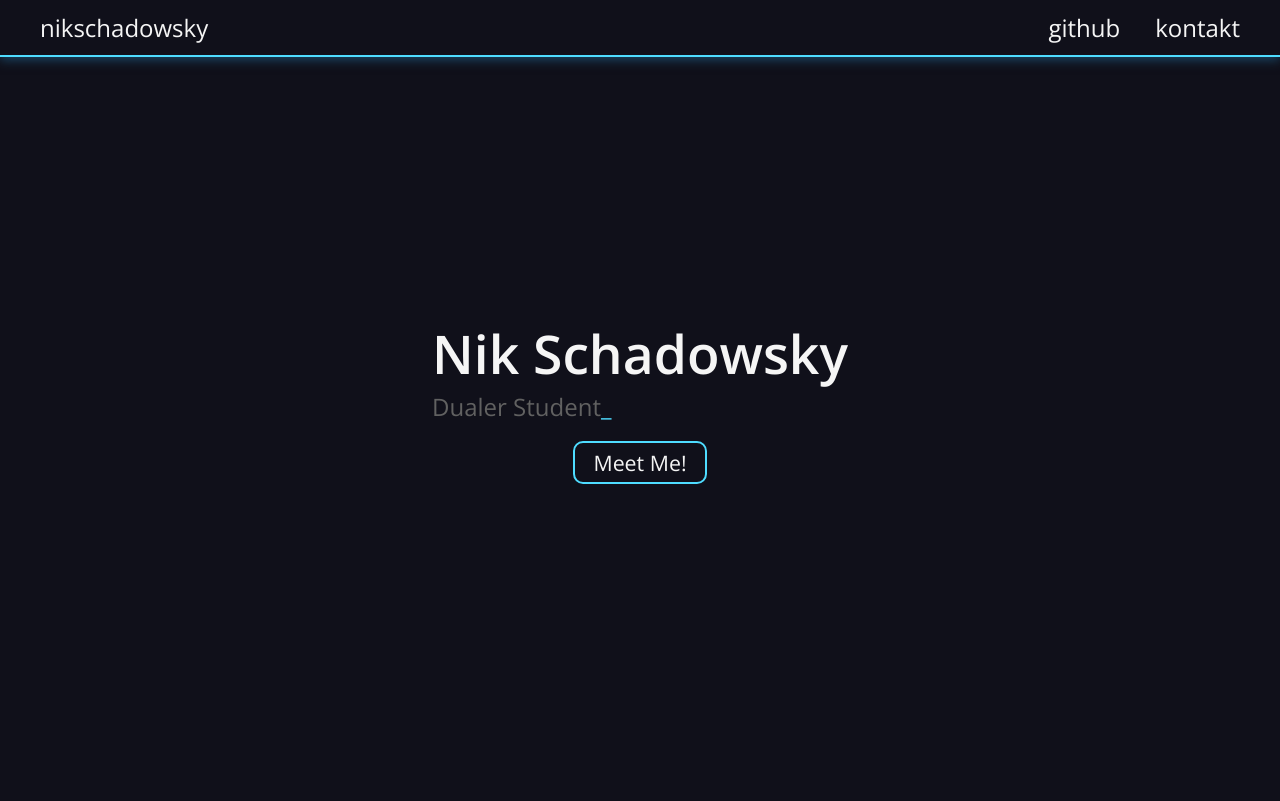
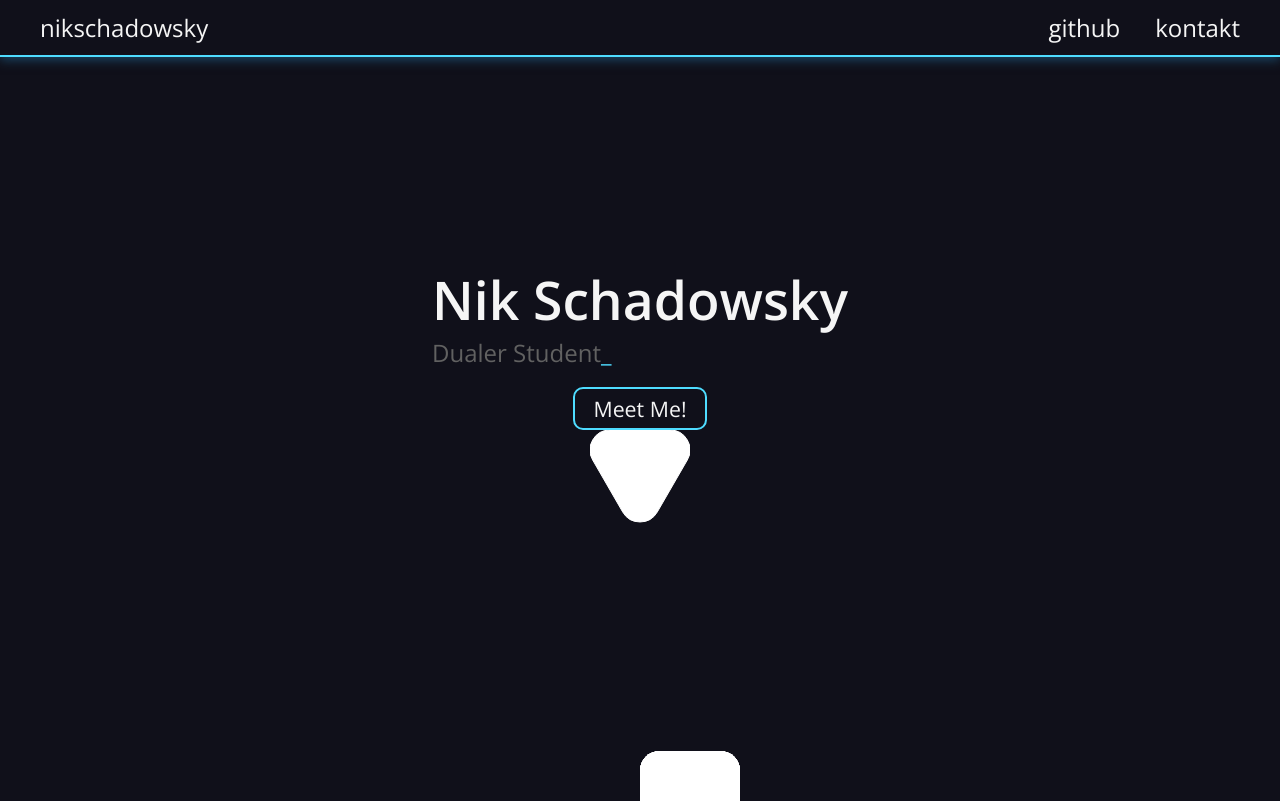
Before and after one commit to nikschadowsky/Webapp, a Vue app: page / in a window 1280 px wide. Both pictures are taken after a click on the link "nikschadowsky". Built offline with nearby package versions, Linux system fonts and the light colour scheme; no server answers.

Commit message:
Cleanup and first animation attempts

```diff
--- a/src/components/sections/Intro.vue
+++ b/src/components/sections/Intro.vue
@@ -1,16 +1,14 @@
 <script>
 
 import { getRandomInt } from "../../util.js"
-import About from "../sections/About.vue"
+import RoundedTriangle from "../elements/RoundedTriangle.vue";
+import RoundedSquare from "../elements/RoundedSquare.vue";
+
 
 export default {
 
-    components:{
-        About
-    },
-
-    updated() {
-        console.log("Intro updated");
+    components: {
+        RoundedSquare, RoundedTriangle
     },
 
     mounted() {
@@ -93,6 +91,13 @@ export default {
 
                 document.getElementById("about").scrollIntoView({ behavior: "smooth" })
             }, 200)
+        },
+
+        startPolygonAnimation() {
+
+            let squares = document.getElementsByClassName("intro animated-square");
+
+
         }
 
 
@@ -105,18 +110,23 @@ export default {
 
 <template>
     <div id="sup-flex">
-        <div class="section">
+        <div id="intro" class="section">
 
             <p>
                 <span id="name" class="caret-blink">{{ currentTextName }}</span> <br>
                 <span id="title">{{ currentTextTitle }} </span>
             </p>
 
-            <button id="go-button" @click="activateRestOfPage">
+            <button id="go-button" @click="activateRestOfPage" @mouseover="startPolygonAnimation">
 
                 <p id="go-text">Meet Me!</p>
 
             </button>
+
+            <div id="polygon-container" class="intro">
+                <RoundedSquare class="intro animated-square" v-for="i in 10" />
+                <RoundedTriangle />
+            </div>
 
         </div>
 
@@ -124,9 +134,16 @@ export default {
 </template>
 
 <style scoped>
+#intro.section {
+    position: relative;
+    overflow-y: clip;
+}
+
 #sup-flex {
     display: flex;
     justify-content: center;
+
+
 }
 
 #name {
@@ -158,6 +175,8 @@ export default {
     color: var(--text-color-dark-bg);
 
     opacity: 0;
+
+    z-index: 2;
 
     cursor: pointer;
 }
@@ -196,4 +215,23 @@ export default {
 #go-button.visible:hover:after {
     width: 100%;
 }
+
+.polygon-container {
+    position: relative;
+
+}
+
+
+.intro.animated-square {
+    fill: var(--polygon-gray-4);
+
+    position: absolute;
+
+    bottom: -100px;
+    top: auto;
+
+    animation: rotate 10s infinite linear, fadeOutToTop 2s infinite linear;
+    transform-origin: center;
+    scale: .5;
+}
 </style>
```
